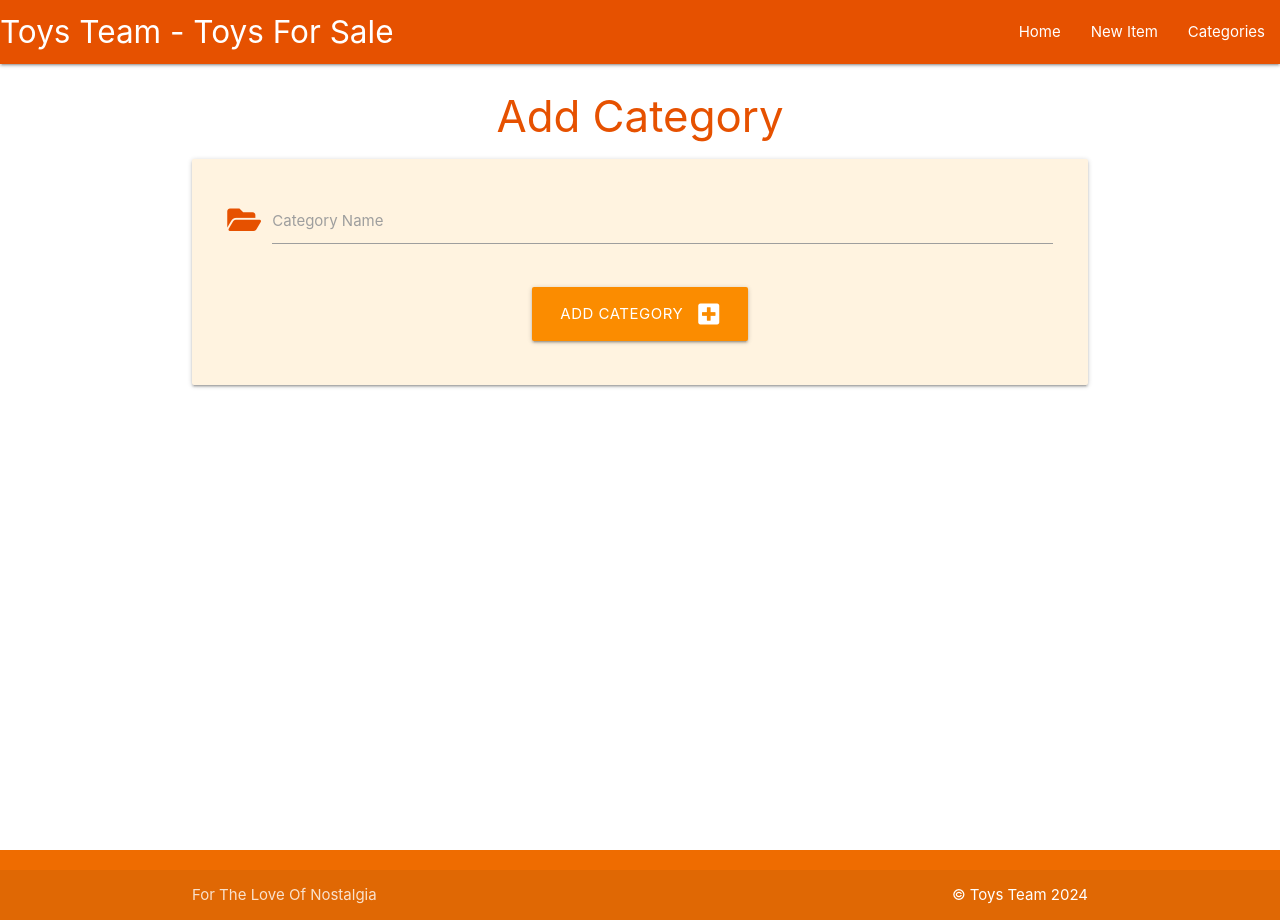
After one commit to uctv9805/msp3-flask-sqlalchemy, a Flask app: page /add_category in a window 1280 px wide. The commit adds this page. Run offline with Flask 3, Linux system fonts and the light colour scheme.

Commit message:
add an Add Categry button and wire up to a category function in order for users to add categories

```diff
--- a/itemsforsale/routes.py
+++ b/itemsforsale/routes.py
@@ -1,4 +1,4 @@
-from flask import render_template
+from flask import render_template, request, redirect, url_for
 from itemsforsale import app, db
 from itemsforsale.models import Category, Item
 
@@ -6,3 +6,18 @@ from itemsforsale.models import Category, Item
 @app.route("/")
 def home():
     return render_template("items.html")
+
+
+@app.route("/categories")
+def categories():
+    return render_template("categories.html")
+
+
+@app.route("/add_category", methods=["GET", "POST"])
+def add_category():
+    if request.method == "POST":
+        category = Category(category_name=request.form.get("category_name"))
+        db.session.add(category)
+        db.session.commit()
+        return redirect(url_for("categories"))
+    return render_template("add_category.html")
--- /dev/null
+++ b/itemsforsale/templates/add_category.html
@@ -0,0 +1,28 @@
+{% extends "base.html" %}
+{% block content %}
+
+<h3 class="orange-text text-darken-4 center-align">Add Category</h3>
+
+<div class="row card-panel orange lighten-5">
+    <form class="col s12" method="POST" action="{{ url_for('add_category')}}">
+        <!-- category name -->
+        <div class="row">
+            <div class="input-field col s12">
+                <i class="fas fa-folder-open prefix orange-text text-darken-4"></i>
+                <input id="category_name" name="category_name" minlength="3" maxlength="25" type="text" class="validate"
+                    required>
+                <label for="category_name">Category Name</label>
+            </div>
+        </div>
+        <!-- category name -->
+        <div class="row">
+            <div class="col s12 center-align">
+                <button type="submit" class="btn-large orange darken-1">
+                    Add Category <i class="fas fa-plus-square right"></i>
+                </button>
+            </div>
+        </div>
+    </form>
+</div>
+
+{% endblock %}
--- a/itemsforsale/templates/base.html
+++ b/itemsforsale/templates/base.html
@@ -22,7 +22,7 @@
                 <ul class="right hide-on-med-and-down">
                     <li><a href="{{ url_for('home') }}">Home</a></li>
                     <li><a href="">New Item</a></li>
-                    <li><a href="">Categories</a></li>
+                    <li><a href="{{ url_for('categories') }}">Categories</a></li>
                 </ul>
             </div>
         </nav>
@@ -31,7 +31,7 @@
         <ul class="sidenav" id="mobile-demo">
             <li><a href="{{ url_for('home') }}">Home</a></li>
             <li><a href="">New Item</a></li>
-            <li><a href="">Categories</a></li>
+            <li><a href="{{ url_for('categories') }}">Categories</a></li>
         </ul>
     </header>
 
```
Also changed, not shown: itemsforsale/templates/categories.html (added, +14 -0 lines).
